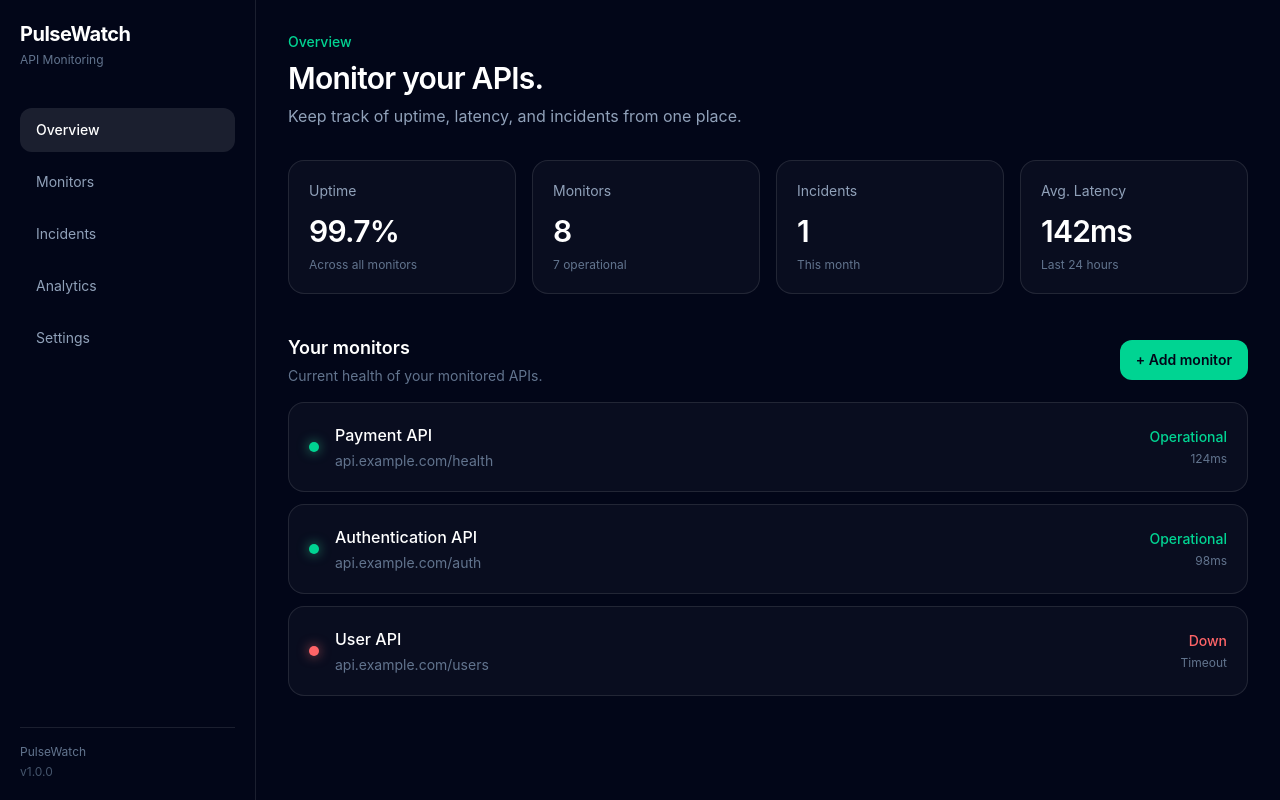
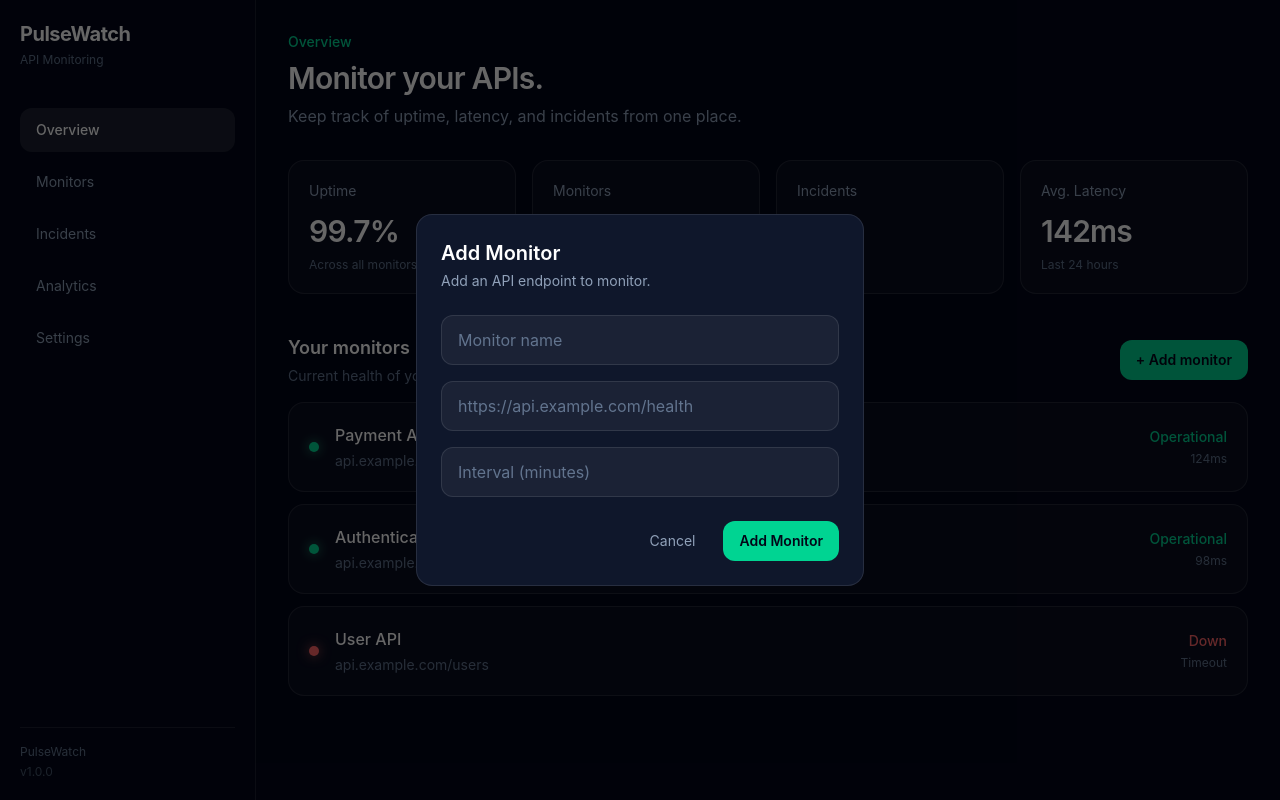
Before and after one commit to avni1912/PulseWatch, a React app in the folder frontend/: page / in a window 1280 px wide. Both pictures are taken after a click on the button "+ Add monitor". Built offline with nearby package versions, Linux system fonts and the light colour scheme; the HTML template or start-up script is replaced by a standard one.

Commit message:
Add monitor form validation

```diff
--- a/frontend/src/App.jsx
+++ b/frontend/src/App.jsx
@@ -1,9 +1,23 @@
+import { useState } from 'react'
 import Sidebar from './components/Sidebar'
 import StatCard from './components/StatCard'
 import MonitorCard from './components/MonitorCard'
-import { monitors, dashboardStats } from './data/mockData'
+import AddMonitorModal from './components/AddMonitorModal'
+import { monitors as initialMonitors, dashboardStats } from './data/mockData'
 
 function App() {
+  const [isModalOpen, setIsModalOpen] = useState(false)
+  const [monitors, setMonitors] = useState(initialMonitors)
+
+  function handleAddMonitor(monitor) {
+    setMonitors((currentMonitors) => [
+      ...currentMonitors,
+      monitor,
+    ])
+
+    setIsModalOpen(false)
+  }
+
   return (
     <div className="flex min-h-screen bg-slate-950">
       <Sidebar />
@@ -47,7 +61,10 @@ function App() {
                 </p>
               </div>
 
-              <button className="rounded-xl bg-emerald-400 px-4 py-2.5 text-sm font-semibold text-slate-950 transition hover:bg-emerald-300">
+              <button
+                onClick={() => setIsModalOpen(true)}
+                className="rounded-xl bg-emerald-400 px-4 py-2.5 text-sm font-semibold text-slate-950 transition hover:bg-emerald-300"
+              >
                 + Add monitor
               </button>
             </div>
@@ -66,6 +83,13 @@ function App() {
           </section>
         </div>
       </main>
+
+      {isModalOpen && (
+        <AddMonitorModal
+          onClose={() => setIsModalOpen(false)}
+          onAddMonitor={handleAddMonitor}
+        />
+      )}
     </div>
   )
 }
--- /dev/null
+++ b/frontend/src/components/AddMonitorModal.jsx
@@ -0,0 +1,115 @@
+import { useState } from 'react'
+
+function AddMonitorModal({ onClose, onAddMonitor }) {
+  const [name, setName] = useState('')
+  const [url, setUrl] = useState('')
+  const [interval, setInterval] = useState('')
+  const [error, setError] = useState('')
+
+  function handleSubmit(event) {
+    event.preventDefault()
+
+    if (!name.trim()) {
+      setError('Monitor name is required.')
+      return
+    }
+
+    if (!url.trim()) {
+      setError('URL is required.')
+      return
+    }
+
+    if (!interval || Number(interval) < 1) {
+      setError('Interval must be at least 1 minute.')
+      return
+    }
+
+    const newMonitor = {
+      id: Date.now(),
+      name: name.trim(),
+      url: url.trim(),
+      status: 'Pending',
+      latency: '—',
+      interval: Number(interval),
+    }
+
+    onAddMonitor(newMonitor)
+  }
+
+  return (
+    <div className="fixed inset-0 flex items-center justify-center bg-black/60 p-4">
+      <div className="w-full max-w-md rounded-2xl border border-white/10 bg-slate-900 p-6">
+        <h2 className="text-xl font-semibold text-white">
+          Add Monitor
+        </h2>
+
+        <p className="mt-1 text-sm text-slate-400">
+          Add an API endpoint to monitor.
+        </p>
+
+        <form onSubmit={handleSubmit}>
+          <div className="mt-6 space-y-4">
+            <input
+              type="text"
+              placeholder="Monitor name"
+              value={name}
+              onChange={(e) => {
+                setName(e.target.value)
+                setError('')
+              }}
+              className="w-full rounded-xl border border-white/10 bg-white/5 px-4 py-3 text-white outline-none placeholder:text-slate-500 focus:border-emerald-400"
+            />
+
+            <input
+              type="url"
+              placeholder="https://api.example.com/health"
+              value={url}
+              onChange={(e) => {
+                setUrl(e.target.value)
+                setError('')
+              }}
+              className="w-full rounded-xl border border-white/10 bg-white/5 px-4 py-3 text-white outline-none placeholder:text-slate-500 focus:border-emerald-400"
+            />
+
+            <input
+              type="number"
+              placeholder="Interval (minutes)"
+              value={interval}
+              onChange={(e) => {
+                setInterval(e.target.value)
+                setError('')
+              }}
+              min="1"
+              className="w-full rounded-xl border border-white/10 bg-white/5 px-4 py-3 text-white outline-none placeholder:text-slate-500 focus:border-emerald-400"
+            />
+
+            {error && (
+              <p className="text-sm text-red-400">
+                {error}
+              </p>
+            )}
+          </div>
+
+          <div className="mt-6 flex justify-end gap-3">
+            <button
+              type="button"
+              onClick={onClose}
+              className="rounded-xl px-4 py-2.5 text-sm text-slate-400 hover:text-white"
+            >
+              Cancel
+            </button>
+
+            <button
+              type="submit"
+              className="rounded-xl bg-emerald-400 px-4 py-2.5 text-sm font-semibold text-slate-950 hover:bg-emerald-300"
+            >
+              Add Monitor
+            </button>
+          </div>
+        </form>
+      </div>
+    </div>
+  )
+}
+
+export default AddMonitorModal
```
